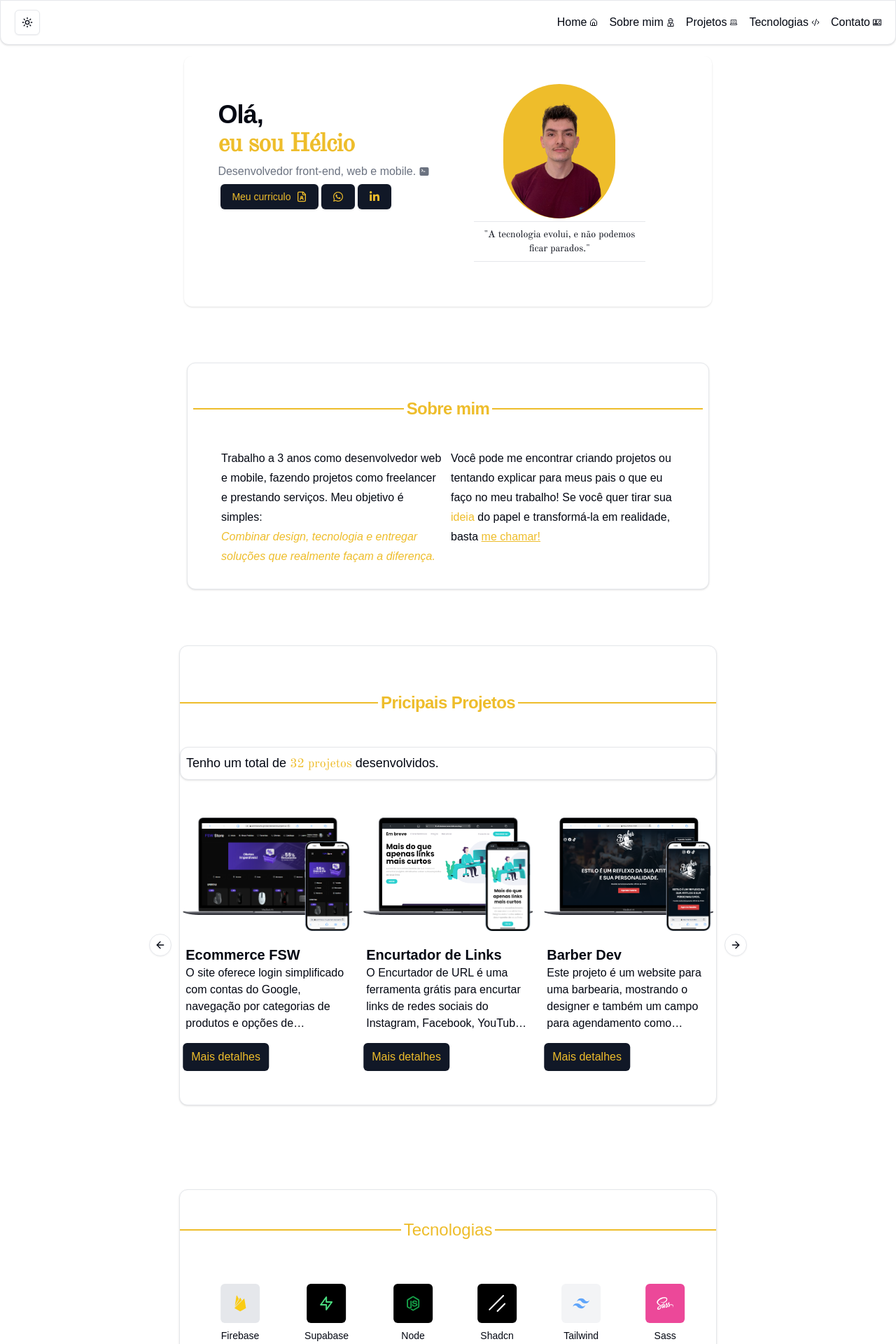
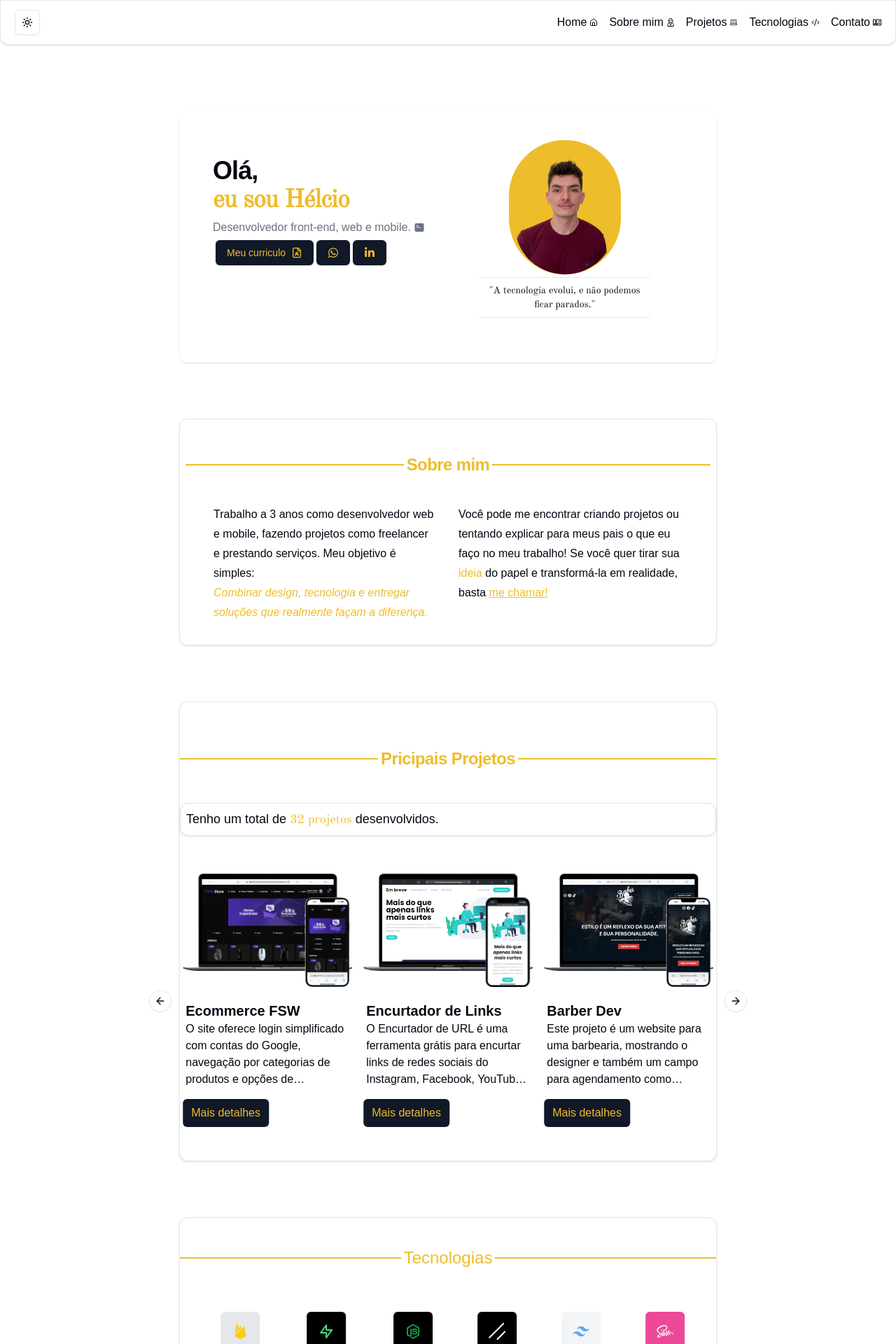
Before and after one commit to HelcioAnicio/Portfolio, a Next.js app: page / in a window 1280 px wide. Shown: the top 1920 px of the page at 70% size. Built offline with nearby package versions, Linux system fonts and the light colour scheme; a web font is replaced by a local one.

Commit message:
Fix: Fixed scroll on click

```diff
--- a/package.json
+++ b/package.json
@@ -25,6 +25,7 @@
     "react": "^19.0.0",
     "react-dom": "^19.0.0",
     "react-icons": "^5.4.0",
+    "react-scroll": "^1.9.0",
     "tailwind-merge": "^2.6.0",
     "tailwindcss-animate": "^1.0.7"
   },
@@ -33,6 +34,7 @@
     "@types/node": "^20.17.12",
     "@types/react": "^19.0.7",
     "@types/react-dom": "^19.0.3",
+    "@types/react-scroll": "^1.8.10",
     "eslint": "^9.18.0",
     "eslint-config-next": "15.1.4",
     "postcss": "^8.5.0",
--- a/src/app/page.tsx
+++ b/src/app/page.tsx
@@ -10,23 +10,24 @@ export default function Home() {
   return (
     <>
       <Header />
-      <main className='flex flex-col space-y-20 sm:items-center overflow-hidden'>
+      <main className='flex flex-col sm:items-center overflow-hidden'>
         <section
           id='home'
-          // className='mt-20'
-        >
+          className='w-full max-w-3xl pt-20'>
           <CardImage />
         </section>
-        <section id='aboutMe'>
+        <section
+          id='aboutMe'
+          className='w-full max-w-3xl pt-20'>
           <CardAboutMe />
         </section>
         <section
-          className='w-full max-w-3xl mt-20'
+          className='w-full max-w-3xl pt-20'
           id='projects'>
           <ListProjects />
         </section>
         <section
-          className='py-10 w-full mx-auto max-w-3xl'
+          className='pt-20 w-full mx-auto max-w-3xl'
           id='technology'>
           <Technology />
         </section>
--- a/src/components/ui/footer.tsx
+++ b/src/components/ui/footer.tsx
@@ -10,7 +10,9 @@ import { Button } from './button';
 
 export const Footer = () => {
   return (
-    <footer className='pb-10'>
+    <footer
+      className='py-20'
+      id='footer'>
       <div>
         <h3 className='text-2xl text-primary-foreground text-center py-5'>
           Fale comigo
--- a/src/components/ui/header.tsx
+++ b/src/components/ui/header.tsx
@@ -24,9 +24,38 @@ import Link from 'next/link';
 import { GrCode, GrUserManager } from 'react-icons/gr';
 import { LiaLaptopCodeSolid } from 'react-icons/lia';
 import { MdOutlineContactPhone } from 'react-icons/md';
+import { useEffect } from 'react';
 
 export const Header = () => {
   const { setTheme } = useTheme();
+
+  useEffect(() => {
+    function offsetAnchor() {
+      if (location.hash.length !== 0) {
+        window.scrollTo(window.scrollX, window.scrollY + 245);
+      }
+    }
+
+    document.querySelectorAll('a[href^="#"]').forEach((el) => {
+      el.addEventListener('click', function () {
+        window.setTimeout(function () {
+          offsetAnchor();
+        }, 0);
+      });
+    });
+
+    window.setTimeout(offsetAnchor, 0);
+
+    return () => {
+      document.querySelectorAll('a[href^="#"]').forEach((el) => {
+        el.removeEventListener('click', function () {
+          window.setTimeout(function () {
+            offsetAnchor();
+          }, 0);
+        });
+      });
+    };
+  }, []);
   return (
     <header className='sticky top-0 z-50 bg-background h-20'>
       <Card className='flex items-center justify-between p-5 bg-background rounded-t-none h-16'>
--- a/src/components/ui/listProject.tsx
+++ b/src/components/ui/listProject.tsx
@@ -52,7 +52,7 @@ import Autoplay from 'embla-carousel-autoplay';
 export const ListProjects = () => {
   return (
     <>
-      <Card className='m-auto'>
+      <Card className='mx-auto scroll-smooth'>
         <CardHeader className='px-0'>
           <CardTitle className='text-2xl text-primary-foreground flex gap-1 items-center sm:py-10 py-5 w-full justify-center'>
             <Separator className='bg-primary-foreground w-full my-4 h-0.5' />
```
Also changed, not shown: 1 other file (tests, documents, lock files or other folders).
